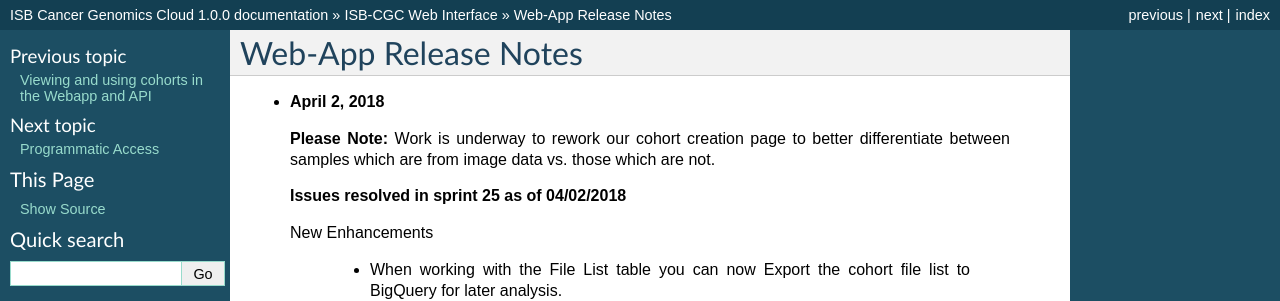
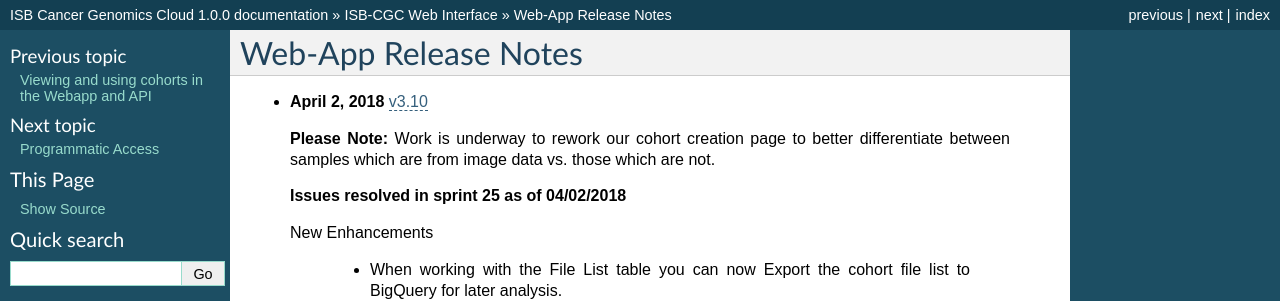
Before and after one commit to isb-cgc/readthedocs, a Sphinx documentation site: the page built from docs/source/sections/webapp/releases.rst, in a window 1280 px wide and 900 px high. Shown: the top 301 px of the window. Built offline with Sphinx 7.4.7, drawn with Linux system fonts in a browser that asks for light colours; pages that are not in the unit, such as notebooks, are missing from menus.

Commit message:
version added

```diff
--- a/docs/source/sections/webapp/releases.rst
+++ b/docs/source/sections/webapp/releases.rst
@@ -3,7 +3,7 @@
 *********************
 
 
-* **April 2, 2018**
+* **April 2, 2018** `v3.10 <https://github.com/isb-cgc/ISB-CGC-WebApp/releases/tag/3.10>`_
 
  **Please Note:** Work is underway to rework our cohort creation page to better differentiate between samples which are from image data vs. those which are not.
 
```
